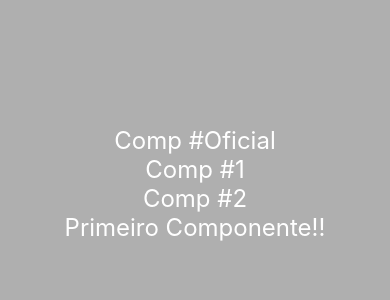
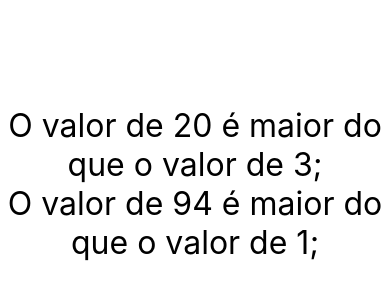
Before and after one commit to Graciliano-Barroso/exercicios-react-native, a React Native app: screen / in a window 390 px wide. Shown: the part 238-538 px from the top of the page. Built offline with nearby package versions, Linux system fonts and the light colour scheme.

Commit message:
feat: passando parametro de um componente para outro

```diff
--- a/src/App.js
+++ b/src/App.js
@@ -2,23 +2,26 @@
 import React from "react";
 import { SafeAreaView, StyleSheet } from "react-native";
 
-import CompPadrao, { Comp1, Comp2 } from "./components/Mult";
-import Primeiro from './components/Primeiro';
+import MinMax from "./components/MinMax";
+// import CompPadrao, { Comp1, Comp2 } from "./components/Mult";
+// import Primeiro from './components/Primeiro';
 
 export default () => (
     <SafeAreaView style={style.App}>
-        <CompPadrao />
+        <MinMax min={3} max={20} />
+        <MinMax min='1' max='94' />
+        {/* <CompPadrao />
         <Comp1 />
         <Comp2 />
-        <Primeiro />
+        <Primeiro /> */}
     </SafeAreaView>
 );
 
 const style = StyleSheet.create({
     App: {
-        backgroundColor: '#afafaf',
         flexGrow: 1,
         justifyContent: 'center',
-        alignItems: 'center'
+        alignItems: 'center',
+        padding: 20
     }
 });
--- /dev/null
+++ b/src/components/MinMax.js
@@ -0,0 +1,11 @@
+import React from "react";
+import { Text } from "react-native";
+import Estilo from './estilo';
+
+export default (props) => {
+    return (
+        <Text style={Estilo.txtG}>
+            O valor de {props.max} é maior do que o valor de {props.min};
+        </Text>
+    )
+}
--- a/src/components/Mult.js
+++ b/src/components/Mult.js
@@ -3,15 +3,15 @@ import { Text } from "react-native";
 import Estilo from './estilo';
 
 export default function Comp() {
-    return <Text style={Estilo.fontG}>Comp #Oficial</Text>
+    return <Text style={Estilo.txtG}>Comp #Oficial</Text>
 }
 
 function Comp1() {
-    return <Text style={Estilo.fontG}>Comp #1</Text>
+    return <Text style={Estilo.txtG}>Comp #1</Text>
 }
 
 function Comp2() {
-    return <Text style={Estilo.fontG}>Comp #2</Text>
+    return <Text style={Estilo.txtG}>Comp #2</Text>
 }
 
 export { Comp1, Comp2 }
--- a/src/components/Primeiro.js
+++ b/src/components/Primeiro.js
@@ -2,4 +2,4 @@ import React from "react";
 import { Text } from "react-native";
 import Estilo from './estilo';
 
-export default () => <Text style={Estilo.fontG}>Primeiro Componente!!</Text>;
+export default () => <Text style={Estilo.txtG}>Primeiro Componente!!</Text>;
--- a/src/components/estilo.js
+++ b/src/components/estilo.js
@@ -1,8 +1,9 @@
 import { StyleSheet } from 'react-native';
 
 export default StyleSheet.create({
-    fontG: {
-        fontSize: 24,
-        color: '#ffffff'
+    txtG: {
+        fontSize: 32,
+        color: '#000000',
+        textAlign: 'center'
     }
 })
```
